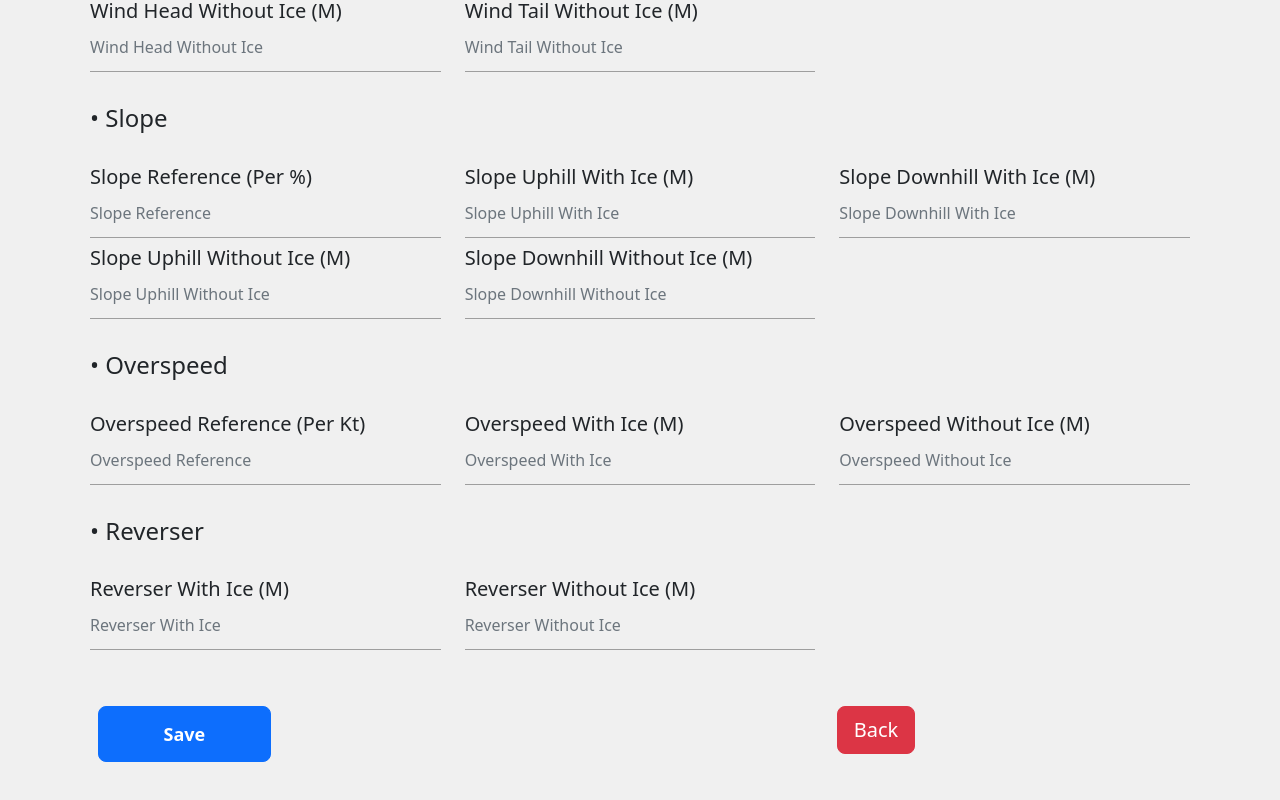
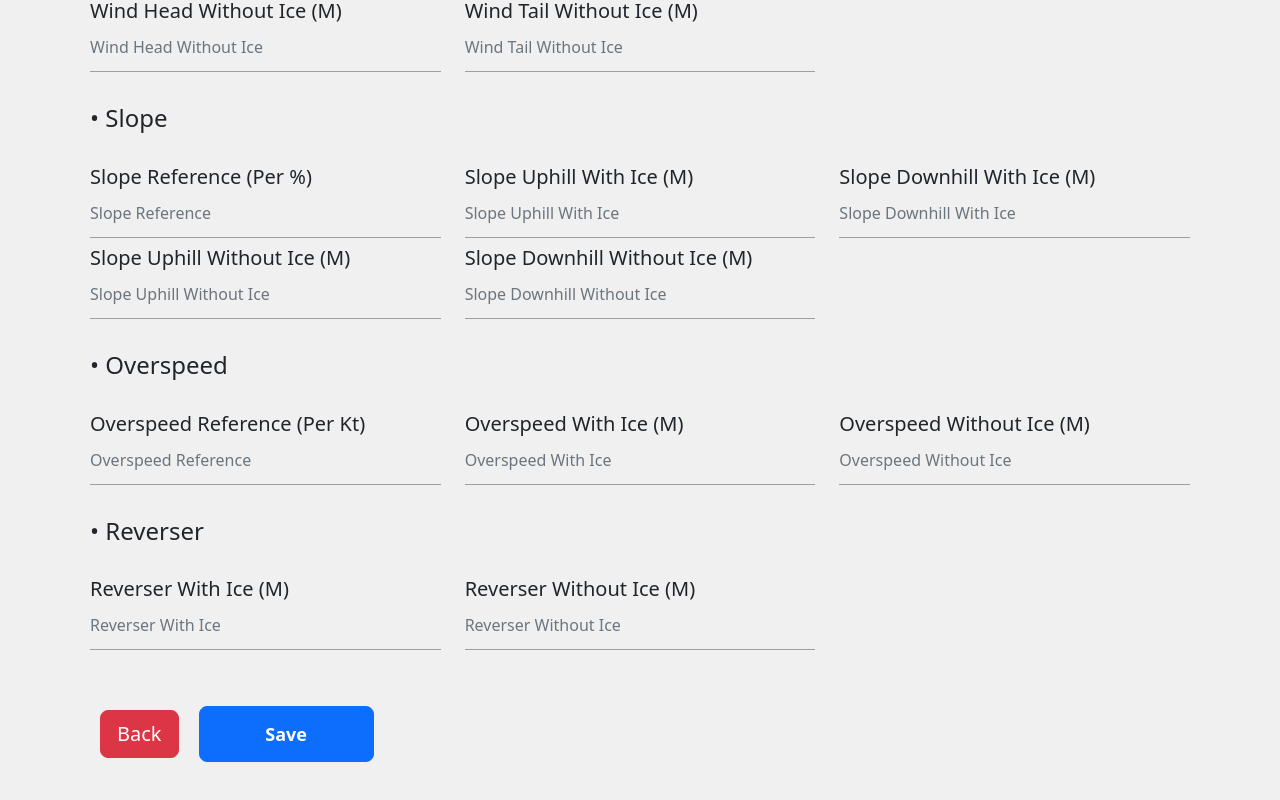
Before and after one commit to EquipeApolo/API_3_Semestre, a React (Create React App) app in the folder client/: page /registerAirplane in a window 1280 px wide. Shown: the part 1703-2503 px from the top of the page. Built offline with nearby package versions, Linux system fonts and the light colour scheme.

Commit message:
alteração botão

```diff
--- a/client/src/Views/cadastroAeronave.tsx
+++ b/client/src/Views/cadastroAeronave.tsx
@@ -1324,14 +1324,13 @@ class cadastroAeronave extends Component<any, state>{
                             <Row className="px-2 mt-5">
                                 <Col/>
                             </Row>
-                            <Row className="px-2">
+                            <Row>
                                 <Col>
-                                    <Button className="botao-resultado" size="lg" onClick={this.postClickButton}>Save</Button>
+                                    <Button variant="danger" style={{margin:'10px', marginTop:'0px'}} size='lg' href="/airplanes">Back</Button>
+                                    <Button className="botao-resultado" style={{margin:'10px', marginTop:'0px'}} size="lg" onClick={this.postClickButton}>Save</Button>
                                 </Col>
                                 <Col></Col>
-                                <Col>
-                                    <Button variant="danger" size='lg' href="/airplanes">Back</Button>
-                                </Col>
+                                <Col></Col>
                             </Row>
                     </Container>
                 </Container>
--- a/client/src/Views/editarAeronave.tsx
+++ b/client/src/Views/editarAeronave.tsx
@@ -1324,14 +1324,13 @@ class editarAeronave extends Component<any, state>{
                             <Row className="px-2 mt-5">
                                 <Col/>
                             </Row>
-                            <Row className="px-2">
+                            <Row>
                                 <Col>
-                                    <Button className="botao-resultado" size="lg" onClick={this.postClickButton}>Save</Button>
+                                    <Button variant="danger" style={{margin:'10px', marginTop:'0px'}} size='lg' href="/airplanes">Back</Button>
+                                    <Button className="botao-resultado" style={{margin:'10px', marginTop:'0px'}} size="lg" onClick={this.postClickButton}>Save</Button>
                                 </Col>
                                 <Col></Col>
-                                <Col>
-                                    <Button variant="danger" size='lg' href="/airplanes">Back</Button>
-                                </Col>
+                                <Col></Col>
                             </Row>
                         </Form>
                     </Container>
```
